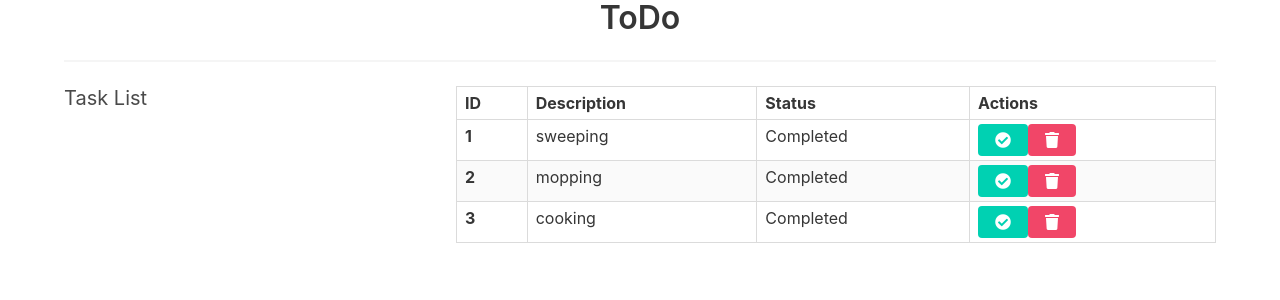
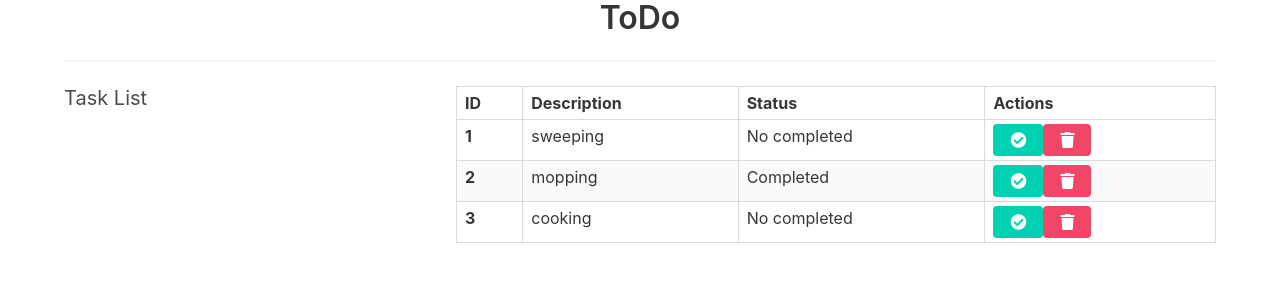
Before and after one commit to dany-eduard/angular-toDo, an Angular app: page / in a window 1280 px wide. Shown: the top 300 px of the page. Built offline with nearby package versions, Linux system fonts and the light colour scheme.

Commit message:
update: mostar informacion de tareas

```diff
--- a/src/app/tasks/task-list/task-list.component.html
+++ b/src/app/tasks/task-list/task-list.component.html
@@ -8,15 +8,20 @@
     </tr>
   </thead>
   <tbody>
-    <tr *ngFor="let item of tasks; index as i">
-      <th>{{ i + 1 }}</th>
-      <td>{{ item }}</td>
-      <td>Completed</td>
+    <tr *ngFor="let item of tasks">
+      <th>{{ item.id }}</th>
+      <td>{{ item.desc }}</td>
+      <td *ngIf="item.completed; else noCompleted">Completed</td>
+      <ng-template #noCompleted><td>No completed</td></ng-template>
       <td>
         <button style="height: 40%" class="button is-primary">
           <i class="fas fa-check-circle"></i>
         </button>
-        <button style="height: 40%" class="button is-danger">
+        <button
+          (click)="detele(item.id)"
+          style="height: 40%"
+          class="button is-danger"
+        >
           <i class="fas fa-trash"></i>
         </button>
       </td>
--- a/src/app/tasks/task-list/task-list.component.ts
+++ b/src/app/tasks/task-list/task-list.component.ts
@@ -1,4 +1,5 @@
 import { Component } from '@angular/core';
+import TasksService from '../services/tasks.service';
 
 @Component({
   selector: 'app-task-list',
@@ -6,5 +7,13 @@ import { Component } from '@angular/core';
   styleUrls: ['./task-list.component.css'],
 })
 export class TaskListComponent {
-  tasks: string[] = ['sweeping', 'mopping', 'cooking'];
+  constructor(private tasksServices: TasksService) {}
+
+  get tasks() {
+    return this.tasksServices.tasks;
+  }
+
+  detele(id: number) {
+    this.tasksServices.removeTask(id);
+  }
 }
```
